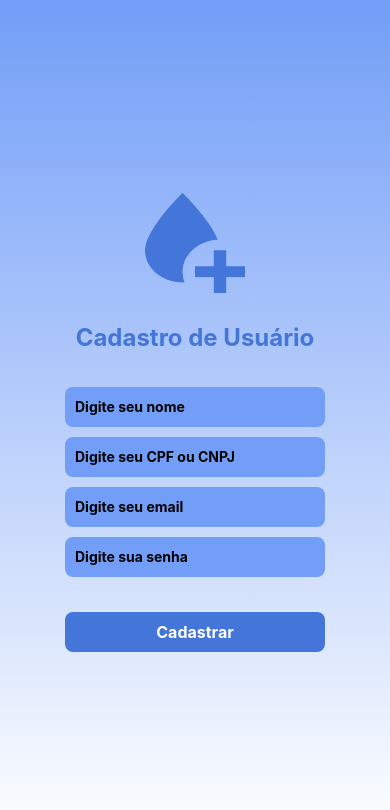
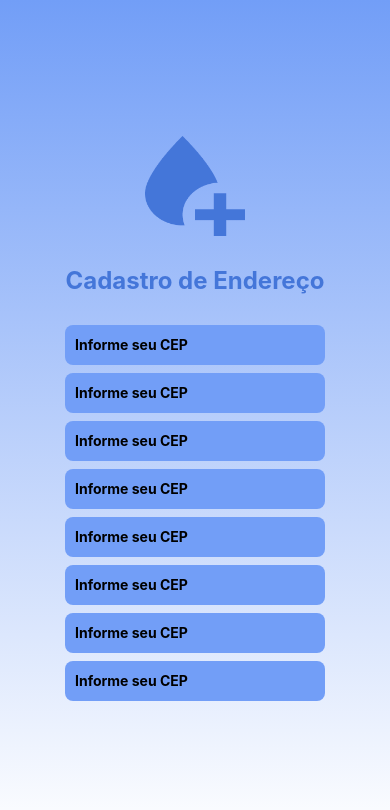
Before and after one commit to JoabeAndrade/HidroControle, a React Native app: screen / in a window 390 px wide. Shown: the top 810 px of the page. Built offline with nearby package versions, Linux system fonts and the light colour scheme.

Commit message:
feat: Finalização da tela de Login e Cadastro de Usuário, implementação dO React Hook Form na tela de Cadastro de Endereço

```diff
--- a/App.tsx
+++ b/App.tsx
@@ -7,8 +7,8 @@ import { AddressRegister } from './src/screens/AddressRegister';
 export default function App() {
   return (
     <View style={styles.container}>
-      {/* <AddressRegister/> */}
-      <UserRegister/>
+      <AddressRegister/>
+      {/* <UserRegister/> */}
       {/* <Login /> */}
       <StatusBar style="auto" />
     </View>
--- /dev/null
+++ b/src/components/Title/index.tsx
@@ -0,0 +1,11 @@
+import { TitleStyles } from "./styles";
+
+type TitleProps = {
+    title: string;
+}
+
+export function Title({title}: TitleProps){
+    return(
+        <TitleStyles>{title}</TitleStyles>
+    );
+}
--- /dev/null
+++ b/src/components/Title/styles.ts
@@ -0,0 +1,10 @@
+import styled from "styled-components/native";
+
+export const TitleStyles = styled.Text`
+    text-align: center;
+    font-size: 24px;
+    color: #4476D9;
+    margin-bottom: 30px;
+    font-weight: bold;
+    margin: 30px 0;
+`
--- a/src/screens/AddressRegister/index.tsx
+++ b/src/screens/AddressRegister/index.tsx
@@ -1,22 +1,115 @@
-import { Image } from "react-native";
-import { ContainerAddress, InputStylesAddress, InputTitleAddress } from "./styles";
-import { Input } from "../../components/Input";
-import { Button } from "../../components/Button";
+import { Image, ScrollView } from "react-native";
+import { LinearGradientAddress, Container, InputStylesAddress } from "./styles";
+import { Title } from "../../components/Title";
+import { useForm, Controller } from "react-hook-form";
 
 const ImgLogo = require("../../assets/Logo.png");
 
 export function AddressRegister(){
+    const {control, handleSubmit, formState: {errors}} = useForm({})
     return(
-        <ContainerAddress colors={["#729ef7", "#ffffff"]}>
-            <Image source={ImgLogo} style={{ width: 120, height: 120 }} />
-            <InputStylesAddress>
-                <InputTitleAddress>Cadastro de Endereço</InputTitleAddress>
-                <Input text="CEP" place=""/>
-                <Input text="Bairro" place=""/>
-                <Input text="Rua" place=""/>
-                <Input text="Complemento" place=""/>
-            </InputStylesAddress>
-            <Button text="Avançar"/>
-        </ContainerAddress>
+        <LinearGradientAddress colors={["#729ef7", "#ffffff"]}>
+            <Image source={ImgLogo} style={{ width: 100, height: 100 }} />
+            <Title title="Cadastro de Endereço"/>
+            <Container>
+                <ScrollView>
+                    <Controller
+                        control={control}
+                        name="cep"
+                        render={({ field: { onChange, value } }) => (
+                            <InputStylesAddress
+                                onChangeText={onChange}
+                                value={value}
+                                placeholder="Informe seu CEP"
+                            />
+                        )}
+                    />
+
+                    <Controller
+                        control={control}
+                        name="cep"
+                        render={({ field: { onChange, value } }) => (
+                            <InputStylesAddress
+                                onChangeText={onChange}
+                                value={value}
+                                placeholder="Informe seu CEP"
+                            />
+                        )}
+                    />
+
+                    <Controller
+                        control={control}
+                        name="cep"
+                        render={({ field: { onChange, value } }) => (
+                            <InputStylesAddress
+                                onChangeText={onChange}
+                                value={value}
+                                placeholder="Informe seu CEP"
+                            />
+                        )}
+                    />
+
+                    <Controller
+                        control={control}
+                        name="cep"
+                        render={({ field: { onChange, value } }) => (
+                            <InputStylesAddress
+                                onChangeText={onChange}
+                                value={value}
+                                placeholder="Informe seu CEP"
+                            />
+                        )}
+                    />
+
+                    <Controller
+                        control={control}
+                        name="cep"
+                        render={({ field: { onChange, value } }) => (
+                            <InputStylesAddress
+                                onChangeText={onChange}
+                                value={value}
+                                placeholder="Informe seu CEP"
+                            />
+                        )}
+                    />
+
+                    <Controller
+                        control={control}
+                        name="cep"
+                        render={({ field: { onChange, value } }) => (
+                            <InputStylesAddress
+                                onChangeText={onChange}
+                                value={value}
+                                placeholder="Informe seu CEP"
+                            />
+                        )}
+                    />
+
+                    <Controller
+                        control={control}
+                        name="cep"
+                        render={({ field: { onChange, value } }) => (
+                            <InputStylesAddress
+                                onChangeText={onChange}
+                                value={value}
+                                placeholder="Informe seu CEP"
+                            />
+                        )}
+                    />
+
+                    <Controller
+                        control={control}
+                        name="cep"
+                        render={({ field: { onChange, value } }) => (
+                            <InputStylesAddress
+                                onChangeText={onChange}
+                                value={value}
+                                placeholder="Informe seu CEP"
+                            />
+                        )}
+                    />
+                </ScrollView>
+            </Container>
+        </LinearGradientAddress>
     );
 }
--- a/src/screens/AddressRegister/styles.ts
+++ b/src/screens/AddressRegister/styles.ts
@@ -1,19 +1,23 @@
 import { LinearGradient } from "expo-linear-gradient";
 import styled from "styled-components/native";
 
-export const ContainerAddress = styled(LinearGradient)`
+export const LinearGradientAddress = styled(LinearGradient)`
     width: 100%;
     flex: 1;
     align-items: center;
     justify-content: center;
 `
-export const InputStylesAddress = styled.View`
-    margin: 30px 0;
+export const Container = styled.View`
+    width: 260px;
 `
-export const InputTitleAddress = styled.Text`
-    font-size: 24px;
+
+export const InputStylesAddress = styled.TextInput`
+    background-color: #729ef7;
+    width: 260px;
+    height: 40px;
+    border-radius: 8px;
+    margin-bottom: 8px;
+    padding-left: 10px;
+    color: black;
     font-weight: bold;
-    color: #4476D9;
-    text-align: center;
-    margin-bottom: 30px;
 `
--- a/src/screens/UserResgiter/index.tsx
+++ b/src/screens/UserResgiter/index.tsx
@@ -1,8 +1,9 @@
-import { Container, TextErrorRegister, TitleText, LinearGradientRegister, InputStylesRegister, ButtonStylesRegister, ButtonTextRegister} from "./styles";
+import { Container, TextErrorRegister, LinearGradientRegister, InputStylesRegister, ButtonStylesRegister, ButtonTextRegister} from "./styles";
 import { Image, ScrollView } from "react-native";
 import { useForm, Controller } from "react-hook-form";
 import * as yup from "yup";
 import { yupResolver } from "@hookform/resolvers/yup";
+import { Title } from "../../components/Title";
 
 const LogoImg = require("../../assets/Logo.png");
 
@@ -32,7 +33,7 @@ export function UserRegister(){
         <LinearGradientRegister colors={["#729ef7", "#ffffff"]}>
             <Image source={LogoImg} style={{ width: 100, height: 100}}/>
             <Container>
-                <TitleText>Cadastro de Usuário</TitleText>
+                <Title title="Cadastro de Usuário"/>
                 <ScrollView>
                     <Controller
                         control={control}
```
Also changed, not shown: src/screens/Login/index.tsx (+12 -8 lines), src/screens/Login/styles.ts (+9 -7 lines).
